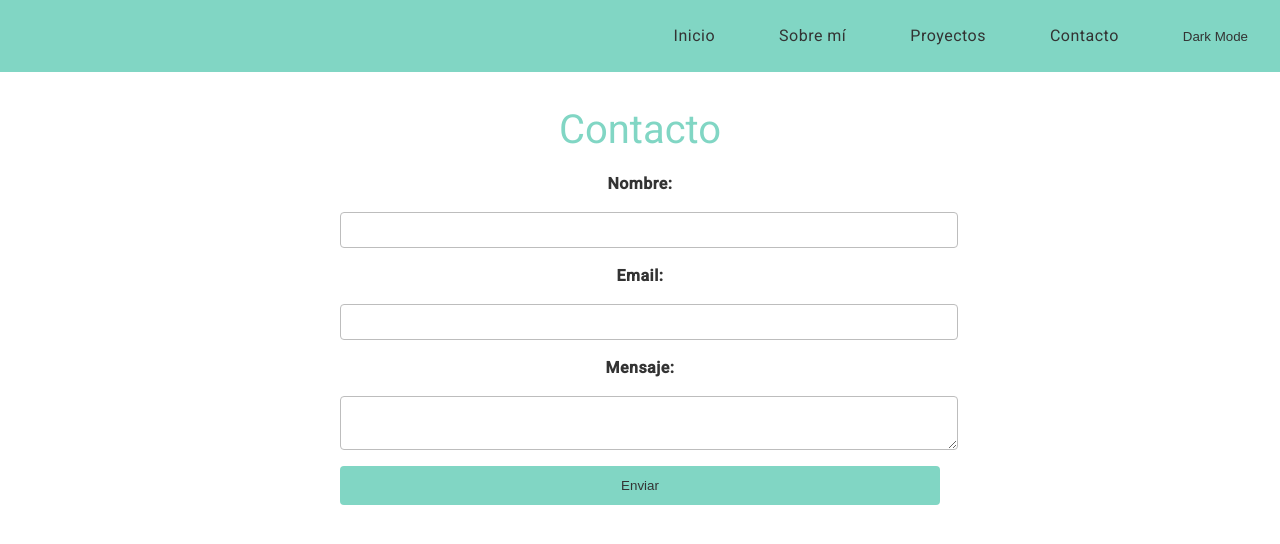
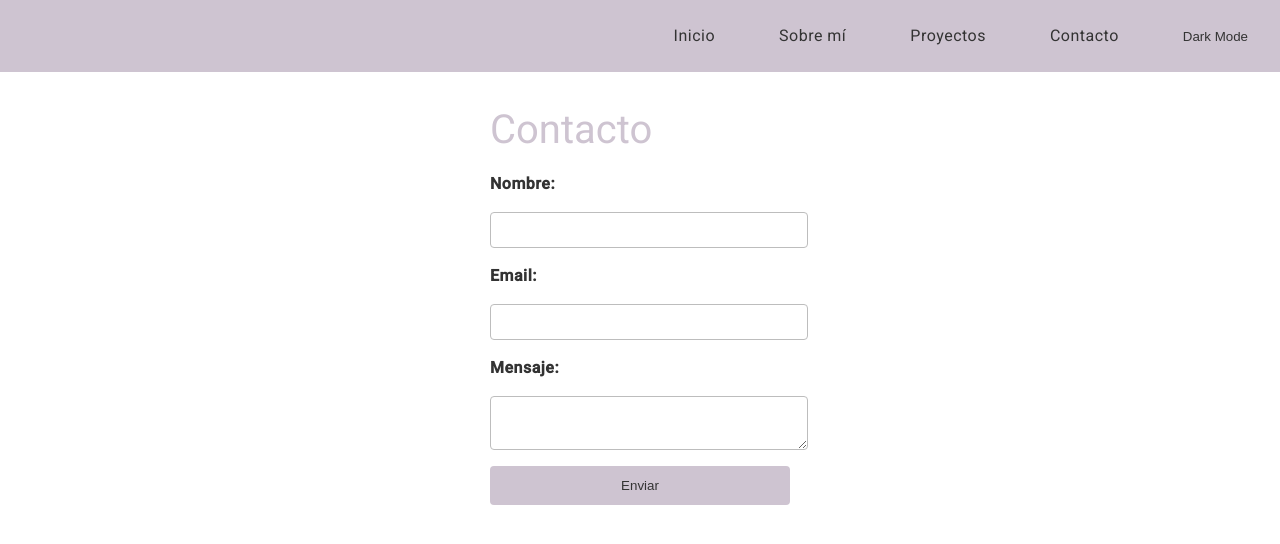
Before and after one commit to BorjaRBEST/borja-portafolio, an Angular app: page /contact in a window 1280 px wide. Shown: the top 544 px of the page. Built offline with nearby package versions, Linux system fonts and the light colour scheme.

Commit message:
Nuevos cambios de estilos

```diff
--- a/src/app/app.component.ts
+++ b/src/app/app.component.ts
@@ -13,4 +13,8 @@ export class AppComponent {
     const newTheme = currentTheme === 'dark' ? 'light' : 'dark';
     document.documentElement.setAttribute('data-theme', newTheme);
   }
+
+  scrollToSection(section: string) {
+    document.getElementById(section)?.scrollIntoView({ behavior: 'smooth' });
+  }
 }
--- a/src/app/components/about/about.component.scss
+++ b/src/app/components/about/about.component.scss
@@ -23,7 +23,7 @@
         /* Borde degradado difuminado */
         box-shadow: 0 0 20px 10px rgba(0, 0, 0, 0.1),
                     0 0 20px 10px rgba(129, 214, 196, 0.2),
-                    0 0 20px 10px rgba(3, 218, 198, 0.3);
+                    0 0 20px 10px rgba(161, 102, 216, 0.3);
         /* Animación */
         animation: fadeIn 2s ease-in-out;
       }
@@ -56,7 +56,7 @@
 /* Sección de habilidades */
 .skills {
   margin-top: 2rem;
-  padding: 2rem;
+  padding: 4rem;
   background-color: var(--card-background-color);
   border-radius: 10px;
   box-shadow: 0 4px 8px rgba(0, 0, 0, 0.1);
--- a/src/app/components/contact/contact.component.html
+++ b/src/app/components/contact/contact.component.html
@@ -1,4 +1,4 @@
-<div class="contact">
+<div id="contact" class="contact">
     <div class="container">
       <h2>Contacto</h2>
       <form>
--- a/src/app/components/contact/contact.component.scss
+++ b/src/app/components/contact/contact.component.scss
@@ -1,8 +1,8 @@
 .contact {
     .container {
-      max-width: 600px;
+      max-width: 300px;
       margin: 0 auto;
-      text-align: center;
+      text-align: justify;
 
       h2 {
         font-size: 2.5rem;
--- a/src/app/components/home/home.component.html
+++ b/src/app/components/home/home.component.html
@@ -1,4 +1,4 @@
-<div class="home">
-    <h1>Bienvenido a mi Portafolio</h1>
-    <p>Lorem ipsum dolor sit amet, consectetur adipiscing elit. Vivamus lacinia odio vitae vestibulum vestibulum.</p>
-  </div>
+<div id="home" class="home">
+  <h1>Bienvenido a mi Portafolio</h1>
+  <p>Lorem ipsum dolor sit amet, consectetur adipiscing elit. Vivamus lacinia odio vitae vestibulum vestibulum.</p>
+</div>
--- a/src/app/components/projects/projects.component.html
+++ b/src/app/components/projects/projects.component.html
@@ -1,4 +1,4 @@
-<div class="projects">
+<div id="projects" class="projects">
   <div class="container">
     <div class="project">
       <h3>Proyecto 1</h3>
@@ -8,6 +8,6 @@
       <h3>Proyecto 2</h3>
       <p>Lorem ipsum dolor sit amet, consectetur adipiscing elit.</p>
     </div>
-      <!-- Más proyectos -->
+    <!-- Añadir más proyectos aquí -->
   </div>
 </div>
--- a/src/styles.scss
+++ b/src/styles.scss
@@ -10,16 +10,16 @@ body {
   :root {
     --background-color: #ffffff;
     --text-color: #333333;
-    --primary-color: #81d6c4;
-    --secondary-color: #03dac6;
+    --primary-color: #cec4d1;
+    --secondary-color: #b687cc;
     --divider-color: #bdbdbd;
   }
 
   [data-theme='dark'] {
-    --background-color: #121212;
-    --text-color: #b4a9a9;
-    --primary-color: #71e0b2;
-    --secondary-color: #03dac6;
+    --background-color: #2b2b2b;
+    --text-color: #554e4e;
+    --primary-color: #b687cc;
+    --secondary-color: #a87cbd;
     --divider-color: #373737;
   }
 
```
Also changed, not shown: src/app/app-routing.module.ts (+12 -1 lines). Lines whose indentation alone changed are shown as unchanged.
